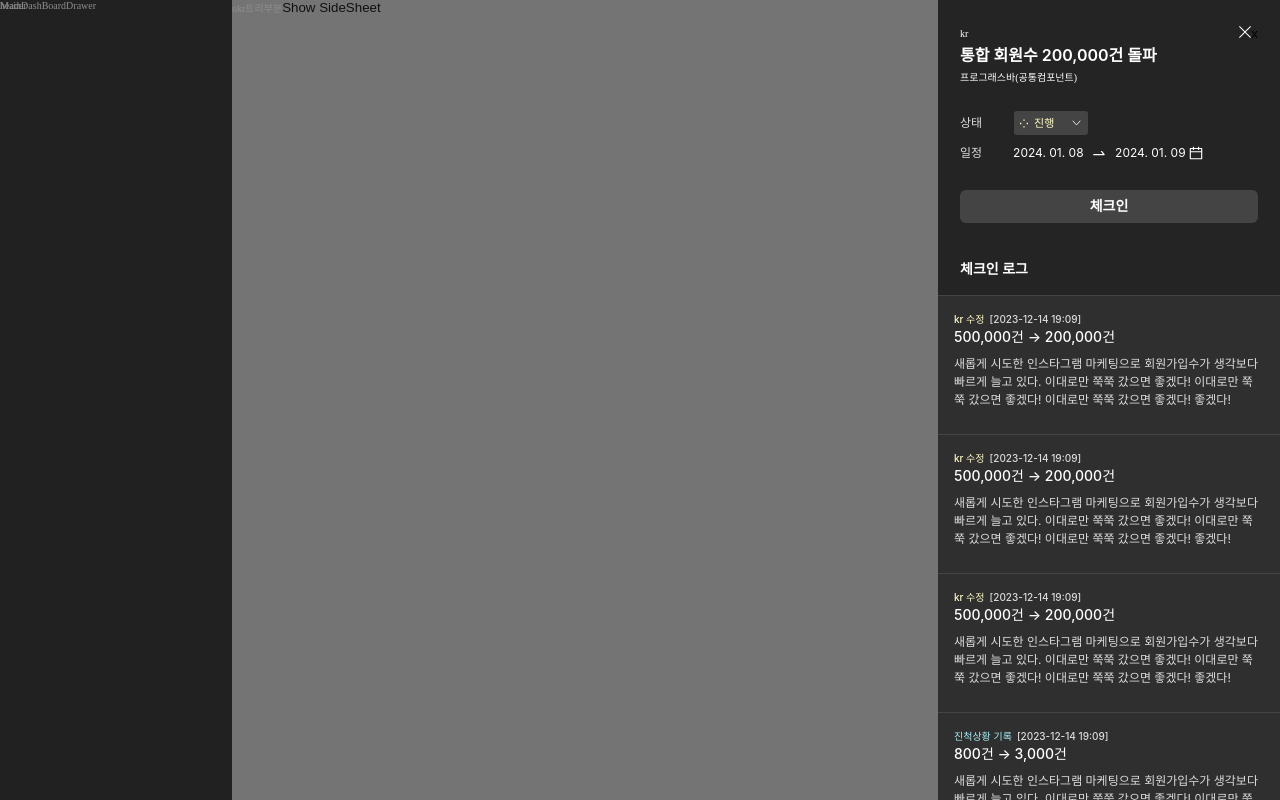
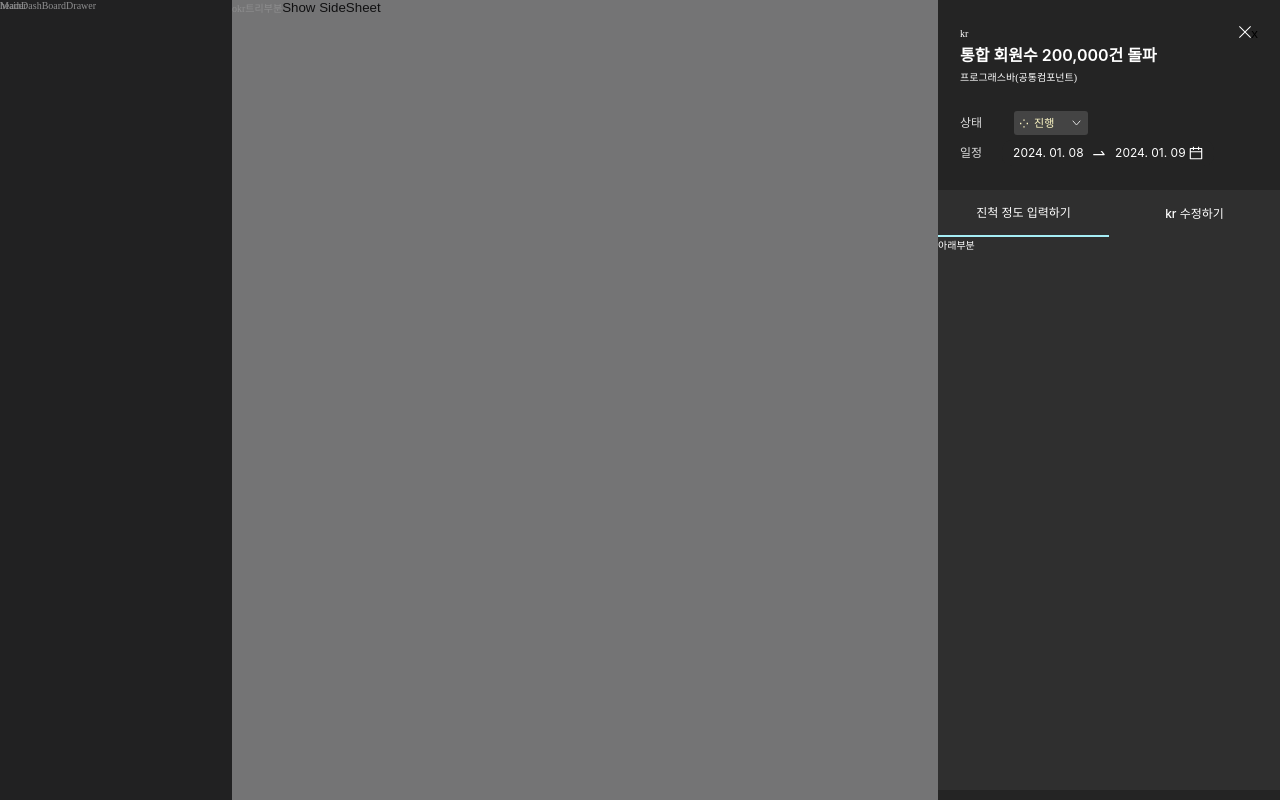
Before and after one commit to MOONSHOT-Team/MOONSHOT-CLIENT, a React (Vite) app: page /dashboard in a window 1280 px wide. Built offline with nearby package versions, Linux system fonts and the light colour scheme; a web font is replaced by a local one; what emotion-normalize would draw is missing.

Commit message:
feat/radio 선택버튼 구현

```diff
--- a/src/MainDashBoard/components/sideSheet/KrCheckIn.tsx
+++ b/src/MainDashBoard/components/sideSheet/KrCheckIn.tsx
@@ -1,63 +1,82 @@
 import { css } from '@emotion/react';
 import styled from '@emotion/styled';
+import { ChangeEvent, useState } from 'react';
 
+/** 진척 정도 입력하는 뷰입니다 */
+
+/** 체크인을 할 수 있는 뷰 입니다 (진척상황입력, kr수정) */
 const KrCheckIn = () => {
-  // const [isActive, setIsActive] = useState(true);
-  const handleRadioChange = () => {};
+  const [isActive, setIsActive] = useState('진척 정도 입력하기');
+
+  const handleRadioChange = (e: ChangeEvent<HTMLInputElement>) => {
+    console.log(e.target.value);
+    setIsActive(e.target.value);
+  };
   return (
     <div>
-      <form css={checkRadioBoxStyles}>
-        <label htmlFor="krCheckInput" css={checkRadioStyles}>
+      <form css={checkRadioContainerStyles}>
+        <StRadiodLabel htmlFor="krCheckInput" css={checkRadioStyles}>
           <StRadioInput
             id="krCheckInput"
             type="radio"
             name="krCheck"
-            value="true"
+            value={'진척 정도 입력하기'}
+            defaultChecked
             onChange={handleRadioChange}
           ></StRadioInput>
           <span>진척 정도 입력하기</span>
-        </label>
-        <label htmlFor="krCheckEdit" css={checkRadioStyles}>
+        </StRadiodLabel>
+        <StRadiodLabel htmlFor="krCheckEdit" css={checkRadioStyles}>
           <StRadioInput
             id="krCheckEdit"
             type="radio"
             name="krCheck"
-            value="false"
+            value={'kr 수정하기'}
             onChange={handleRadioChange}
           ></StRadioInput>
           <span>kr 수정하기</span>
-        </label>
+        </StRadiodLabel>
       </form>
-      <div>아래부분</div>
+      {isActive === '진척 정도 입력하기' ? <div>아래부분</div> : <div>kr 수정</div>}
     </div>
   );
 };
 
 export default KrCheckIn;
 
+const checkRadioContainerStyles = css`
+  display: flex;
+  align-items: center;
+  justify-content: center;
+  width: 100%;
+`;
+
+const StRadiodLabel = styled.label`
+  display: flex;
+  align-items: center;
+  justify-content: center;
+  width: 50%;
+  height: 4.7rem;
+  cursor: pointer;
+`;
+
 const StRadioInput = styled.input`
   display: none;
 
   + span {
+    display: flex;
+    align-items: center;
+    justify-content: center;
+
     ${({ theme }) => theme.fonts.body_12_medium};
 
-    display: flex;
-    flex-direction: row;
-    align-items: center;
-    justify-content: center;
-    width: 50%;
-    height: 4.7rem;
+    width: 100%;
+    height: 100%;
   }
 
   &:checked + span {
-    border-style: inset;
     border-bottom: 2px solid ${({ theme }) => theme.colors.sub_mint};
   }
-`;
-
-const checkRadioBoxStyles = css`
-  display: flex;
-  width: 100%;
 `;
 
 const checkRadioStyles = css`
--- a/src/MainDashBoard/components/sideSheet/SideSheet.tsx
+++ b/src/MainDashBoard/components/sideSheet/SideSheet.tsx
@@ -15,7 +15,7 @@ interface ISideSheetProps {
 }
 
 const SideSheet = ({ isOpen, onClose }: ISideSheetProps) => {
-  const [isCheckinView, setIsCheckinView] = useState(false);
+  const [isCheckinView, setIsCheckinView] = useState(true);
 
   const handleCheckInView = () => {
     setIsCheckinView(true);
@@ -46,7 +46,7 @@ const SideSheet = ({ isOpen, onClose }: ISideSheetProps) => {
           </StKrPeriodContainer>
         </section>
 
-        <StKRDetailLower>
+        <section css={StKRDetailLowerStyles}>
           {isCheckinView ? (
             <StKrCheck>
               <KrCheckIn />
@@ -59,7 +59,7 @@ const SideSheet = ({ isOpen, onClose }: ISideSheetProps) => {
               <CheckInLogs data={KRDETAILDATA.Log} />
             </>
           )}
-        </StKRDetailLower>
+        </section>
       </StContainer>
     </StBackground>
   );
@@ -137,7 +137,7 @@ const StKrDetailLabel = styled.p`
   ${({ theme }) => theme.fonts.body_12_regular};
 `;
 
-const StKRDetailLower = styled.div`
+const StKRDetailLowerStyles = css`
   display: flex;
   flex-direction: column;
   align-items: center;
```
